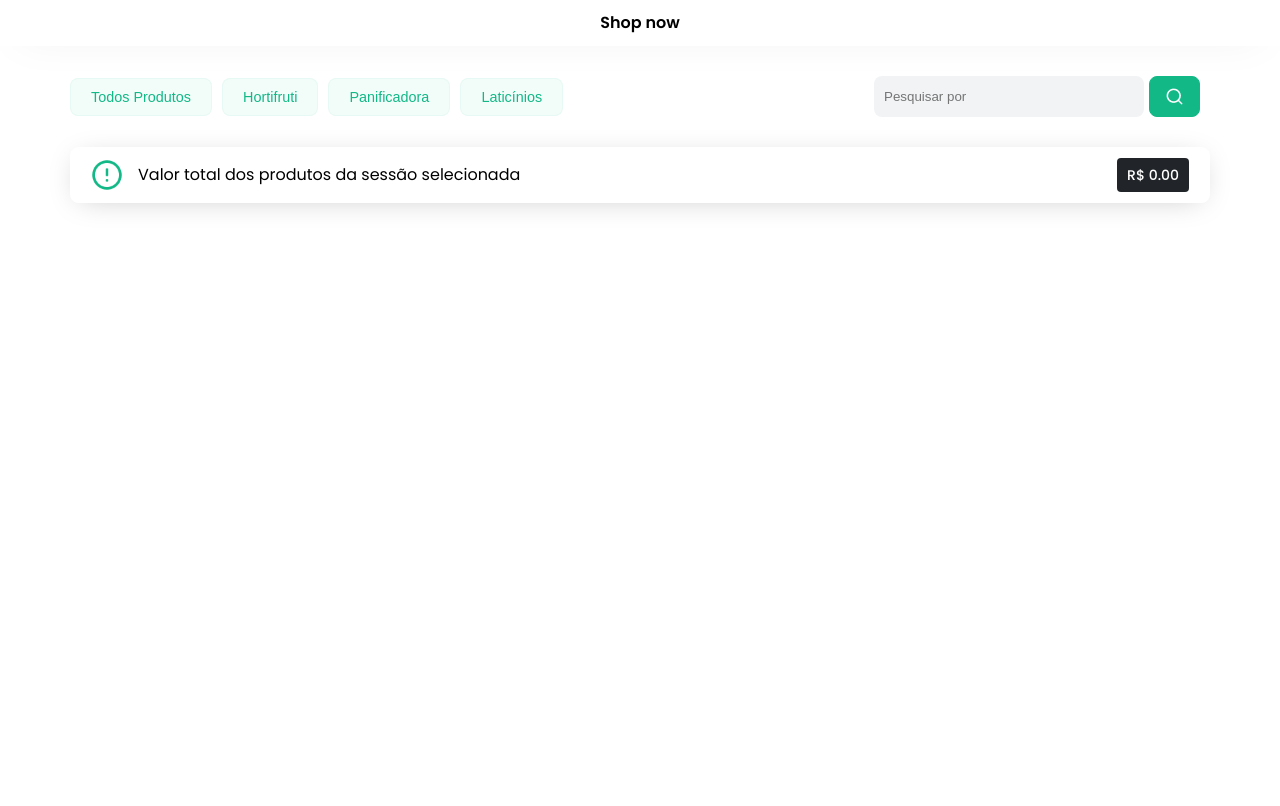
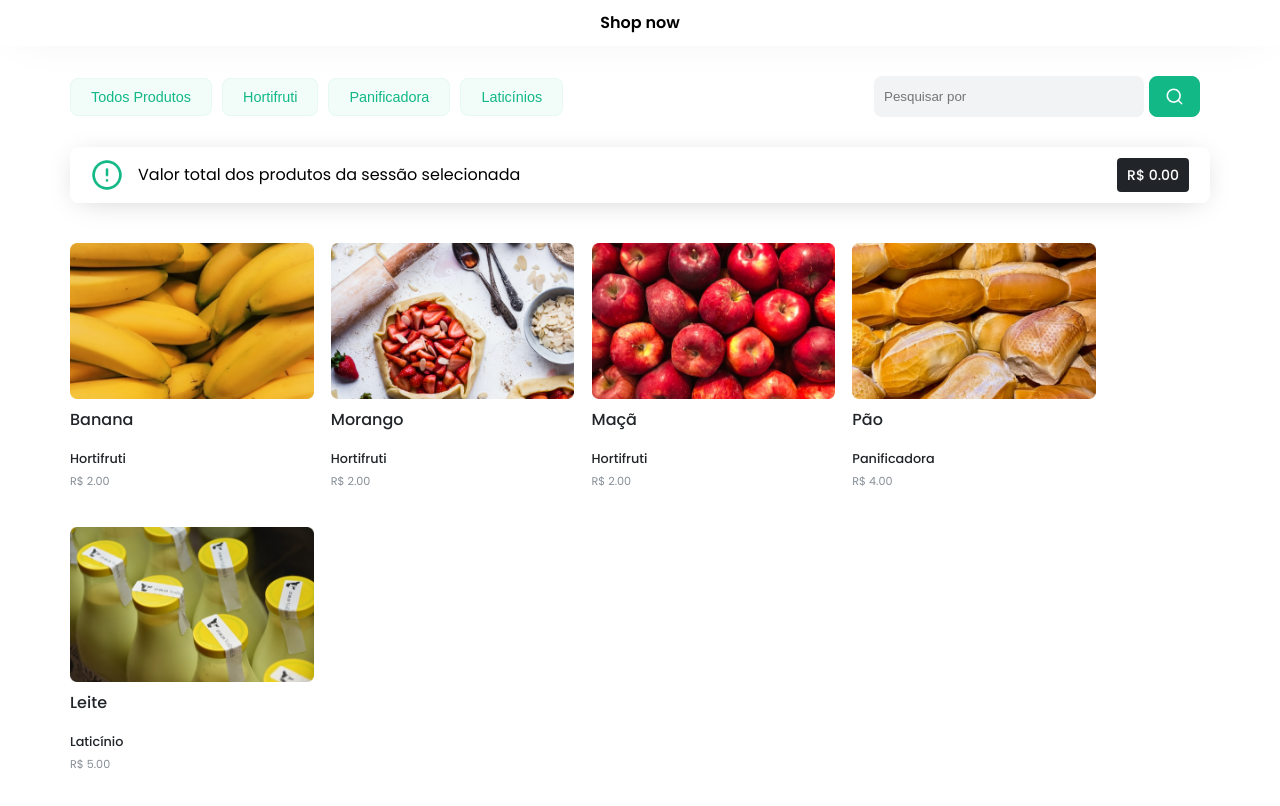
Before and after one commit to Kenzie-Academy-Brasil-Developers/entrega-lista-produtos-m2-sprint-1b-wesleydematos, a plain HTML site: page index.html in a window 1280 px wide. Drawn offline with Linux system fonts and the light colour scheme.

Commit message:
create function listarProdutos

```diff
--- a/index.html
+++ b/index.html
@@ -13,14 +13,14 @@
       href="https://fonts.googleapis.com/css2?family=Poppins:wght@400;500;600&display=swap"
       rel="stylesheet"
     />
+    <script src="./src/js/dataProdutos.js" defer></script>
+    <script src="./src/js/script.js" defer></script>
     <title>Lista de Produtos</title>
   </head>
   <body>
-    <!-- CABEÇALHO -->
     <header>
       <h1>Shop now</h1>
     </header>
-    <!-- PARTE PRINCIPAL -->
     <main>
       <section class="filtersContainer">
         <div id="botoesContainer">
@@ -51,6 +51,7 @@
           </button>
         </div>
       </section>
+
       <section class="priceContainer">
         <div>
             <img src="./src/img/alert-circle.png" alt="exclamação de alerta">
@@ -58,27 +59,61 @@
         </div>
         <span>R$ 0.00</span>
       </section>
-      <!-- CONTAINER DE PRODUTOS -->
+
       <section class="containerVitrine">
         <div class="containerListaProdutos">
           <ul>
-                    <!-- Utilize esse item html como template para a construção da lista de produtos
-
-                    Você pode remover esses comentários depois que fizer a construção pelo DOM -->
-
-
             <!-- <li>
                 <img src="./src/img/maça.png" alt="Imagem maçã">
                 <h3>Maçã</h3>
                 <span>Hortifruti</span>
                 <p>R$ 2.00</p>
+            </li>
+            <li>
+              <img src="./src/img/maça.png" alt="Imagem maçã">
+              <h3>Maçã</h3>
+              <span>Hortifruti</span>
+              <p>R$ 2.00</p>
+            </li>
+            <li>
+              <img src="./src/img/maça.png" alt="Imagem maçã">
+              <h3>Maçã</h3>
+              <span>Hortifruti</span>
+              <p>R$ 2.00</p>
+            </li>
+            <li>
+              <img src="./src/img/maça.png" alt="Imagem maçã">
+              <h3>Maçã</h3>
+              <span>Hortifruti</span>
+              <p>R$ 2.00</p>
+            </li>
+            <li>
+              <img src="./src/img/maça.png" alt="Imagem maçã">
+              <h3>Maçã</h3>
+              <span>Hortifruti</span>
+              <p>R$ 2.00</p>
+          </li>
+          <li>
+            <img src="./src/img/maça.png" alt="Imagem maçã">
+            <h3>Maçã</h3>
+            <span>Hortifruti</span>
+            <p>R$ 2.00</p>
+          </li>
+          <li>
+            <img src="./src/img/maça.png" alt="Imagem maçã">
+            <h3>Maçã</h3>
+            <span>Hortifruti</span>
+            <p>R$ 2.00</p>
+          </li>
+          <li>
+            <img src="./src/img/maça.png" alt="Imagem maçã">
+            <h3>Maçã</h3>
+            <span>Hortifruti</span>
+            <p>R$ 2.00</p>
           </li> -->
-
           </ul>
         </div>
       </section>
     </main>
-    <script src="src/js/dataProdutos.js"></script>
-    <script src="./scriptDemo.js"></script>
   </body>
 </html>
--- a/src/js/script.js
+++ b/src/js/script.js
@@ -1 +1,29 @@
-// seu código aqui
+function listarProdutos(arrayDeProdutos){
+    let ulProdutos = document.querySelector("ul")
+
+    for(let i = 0; i<arrayDeProdutos.length; i++){
+        let produto             = arrayDeProdutos[i]
+        let cardProduto         = criarCardProduto(produto)
+
+        ulProdutos.appendChild(cardProduto)
+    }
+}
+listarProdutos(produtos)
+
+function criarCardProduto(produto){
+    let tagLi   = document.createElement("li")
+    let tagImg  = document.createElement("img")
+    let tagH3   = document.createElement("h3")
+    let tagSpan = document.createElement("span")
+    let tagP    = document.createElement("p")
+
+    tagImg.src        = produto.img
+    tagImg.alt        = `Imagem ${produto.nome}`
+    tagH3.innerText   = produto.nome
+    tagSpan.innerText = produto.secao
+    tagP.innerText    = `R$ ${produto.preco}.00`
+
+    tagLi.append(tagImg, tagH3, tagSpan, tagP)
+
+    return tagLi
+}
```
Lines whose indentation alone changed are shown as unchanged.
